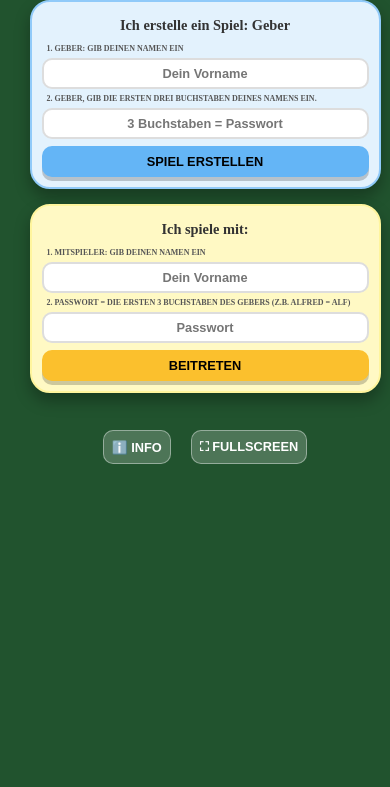
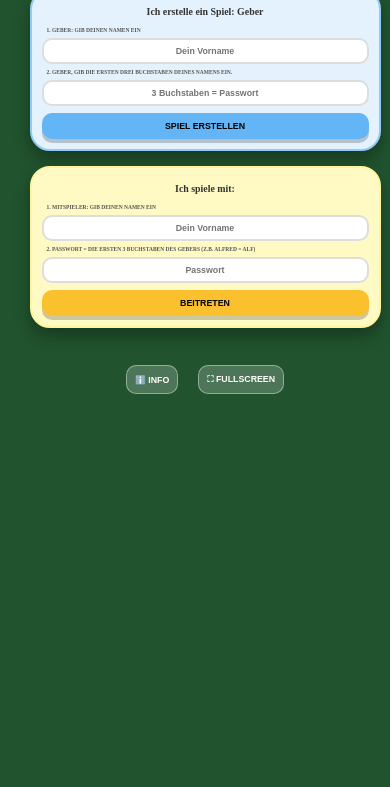
Before and after one commit to gnpanschur/Schwimmen, a website: page public/index.html in a window 390 px wide. Shown: the part 62-849 px from the top of the page. Drawn offline with nearby package versions, Linux system fonts and the light colour scheme; no server answers.

Commit message:
Responsive: rem-Basis statt transform:scale fuer konsistente Darstellung auf allen Geraeten

```diff
--- a/public/cards.css
+++ b/public/cards.css
@@ -90,7 +90,7 @@
     font-weight: bold;
     margin-bottom: 5px;
     text-shadow: 1px 1px 2px black;
-    font-size: 1.8em;
+    font-size: 1.8rem;
 }
 
 .active-turn {
@@ -147,6 +147,6 @@
 /* Responsive / Mobile Portrait modifications are now handled by redefining :root at the top */
 @media (max-width: 600px) {
     .player-info {
-        font-size: 1.4em !important;
+        font-size: 1.4rem !important;
     }
 }
--- a/public/style.css
+++ b/public/style.css
@@ -1,3 +1,9 @@
+/* ===== REM-BASIS: Alles skaliert relativ zu diesem Wert ===== */
+html {
+    font-size: 14px;
+    /* Basisgröße für Desktop/Tablet */
+}
+
 body {
     margin: 0;
     padding: 0;
@@ -7,11 +13,9 @@
     display: flex;
     justify-content: center;
     align-items: flex-start;
-    height: 125vh;
-    height: 125dvh;
+    min-height: 100vh;
+    min-height: 100dvh;
     overflow: hidden;
-    transform: scale(0.8);
-    transform-origin: top center;
 }
 
 #app {
@@ -199,12 +203,16 @@
 
 /* Responsive / Mobile Portrait */
 @media (max-width: 600px) {
+    html {
+        font-size: 11px;
+        /* Kleinere Basis für Handys — alles rem skaliert automatisch */
+    }
+
     body {
-        transform: scale(1) !important;
         align-items: flex-start;
         padding-top: 5px;
-        height: 100vh !important;
-        height: 100dvh !important;
+        height: 100vh;
+        height: 100dvh;
     }
 
     #app {
```
